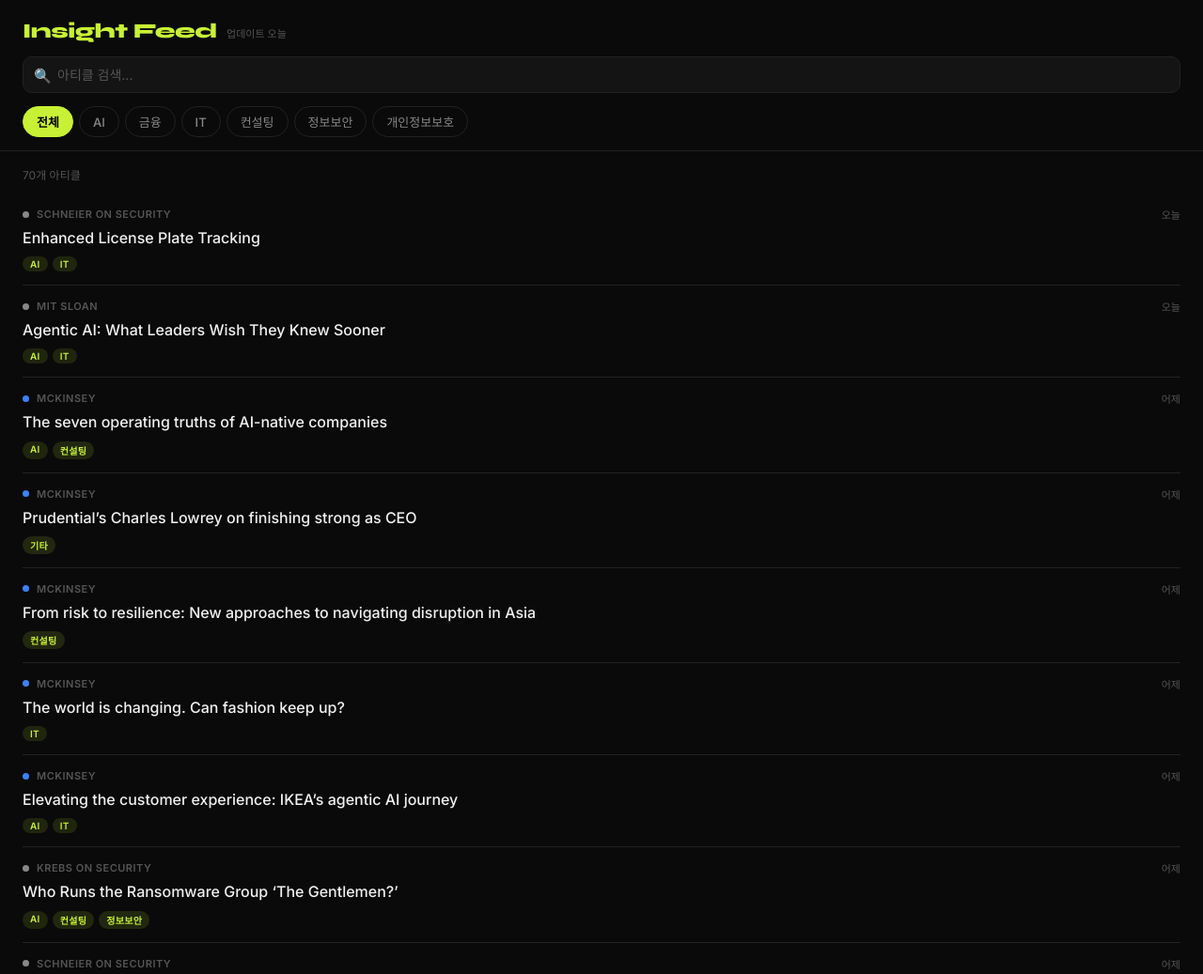
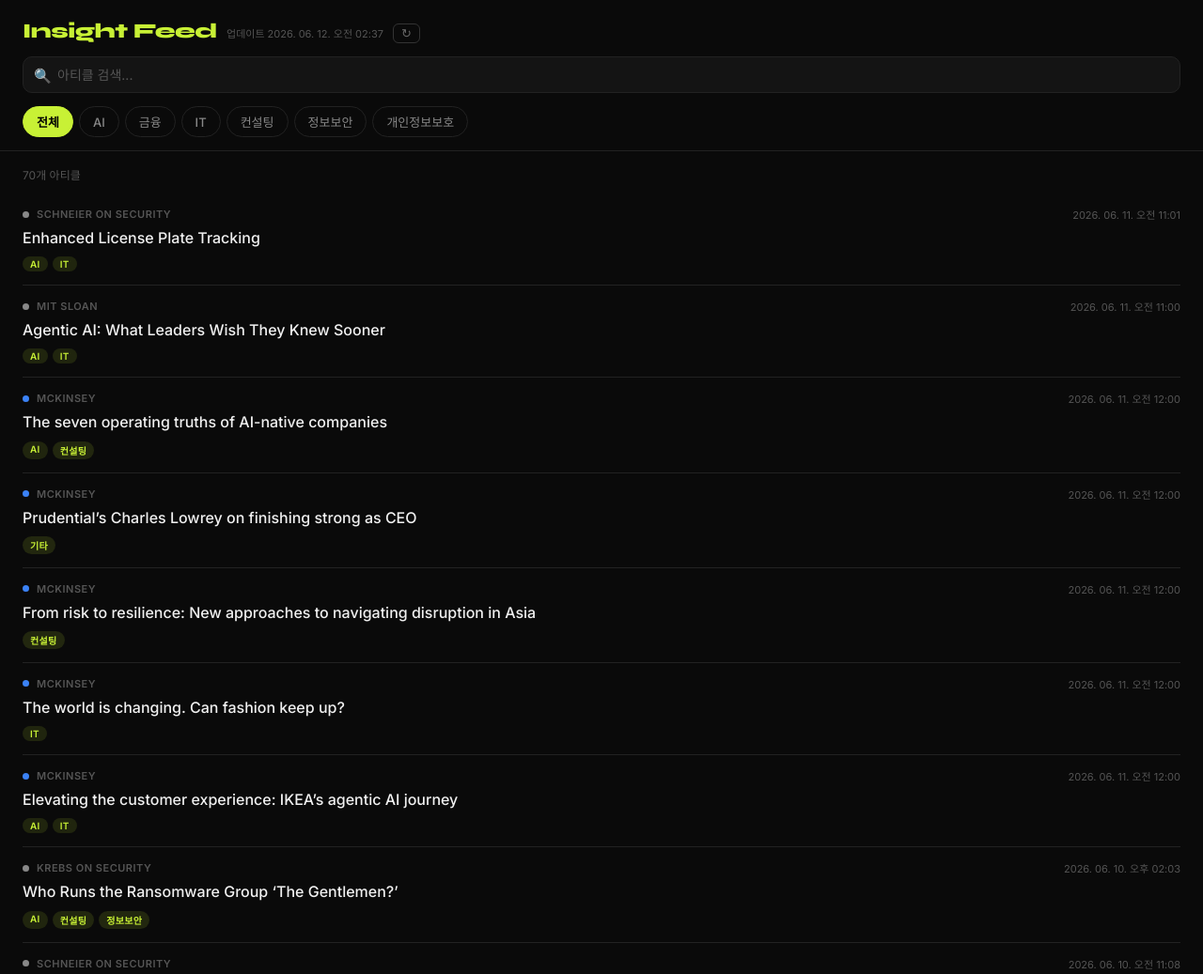
Before and after one commit to daein-Kim/insight, a plain HTML site: page public/index.html in a window 1280 px wide. Shown: the top 1037 px of the page at 94% size. Drawn offline with Linux system fonts and the light colour scheme.

Commit message:
Update index.html

```diff
--- a/public/index.html
+++ b/public/index.html
@@ -301,6 +301,7 @@
   <div class="header-top">
     <span class="logo">Insight Feed</span>
     <span class="updated-at" id="updatedAt">불러오는 중...</span>
+    <button onclick="load()" id="refreshBtn" style="background:transparent;border:1px solid #333;border-radius:6px;color:#666;font-size:13px;padding:2px 8px;cursor:pointer;transition:all 0.15s;" onmouseover="this.style.borderColor='#c8f135';this.style.color='#c8f135'" onmouseout="this.style.borderColor='#333';this.style.color='#666'">↻</button>
   </div>
 
   <div class="search-wrap">
@@ -372,12 +373,13 @@
 
   function formatDate(iso) {
     const d = new Date(iso);
-    const now = new Date();
-    const diff = Math.floor((now - d) / 86400000);
-    if (diff === 0) return '오늘';
-    if (diff === 1) return '어제';
-    if (diff < 7) return `${diff}일 전`;
-    return d.toLocaleDateString('ko-KR', { month: 'short', day: 'numeric' });
+    return d.toLocaleDateString('ko-KR', {
+      year: 'numeric',
+      month: '2-digit',
+      day: '2-digit',
+      hour: '2-digit',
+      minute: '2-digit'
+    });
   }
 
   function render() {
```
